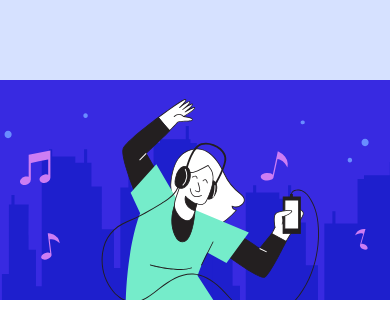
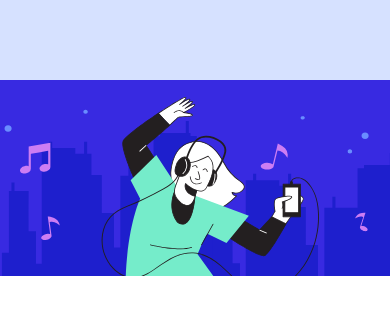
Before and after one commit to Marshnme/Order-Summary-Card, a plain HTML site: page index.html in a window 390 px wide. Shown: the top 330 px of the page. Drawn offline with Linux system fonts and the light colour scheme.

Commit message:
fixed SVG height changing along with the width,made component grow slighty as browser expands from mobile

```diff
--- a/style.css
+++ b/style.css
@@ -22,7 +22,8 @@ body{
     display:flex;
     flex-flow: column nowrap;
     align-items: center;
-    max-width:450px;
+    min-width:450px;
+    max-width:550px;
     /* max-height:30%; */
     margin:80px 30px 0px 30px;
 
@@ -31,9 +32,15 @@ body{
     background:white;
 }
 
+.imgParent{
+    width: 100%;
+}
+
 .heroImg{
     border-top-left-radius:15px;
     border-top-right-radius:15px;
+    width:100%;
+    height: 23.2vh;
 }
 .summaryParent{
     display:Flex;
```
